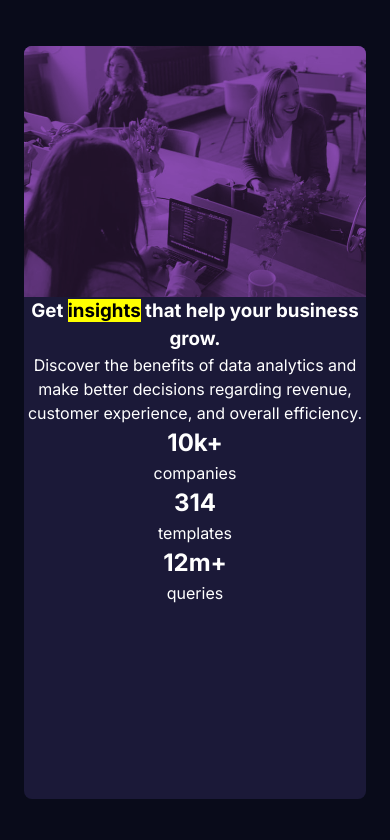
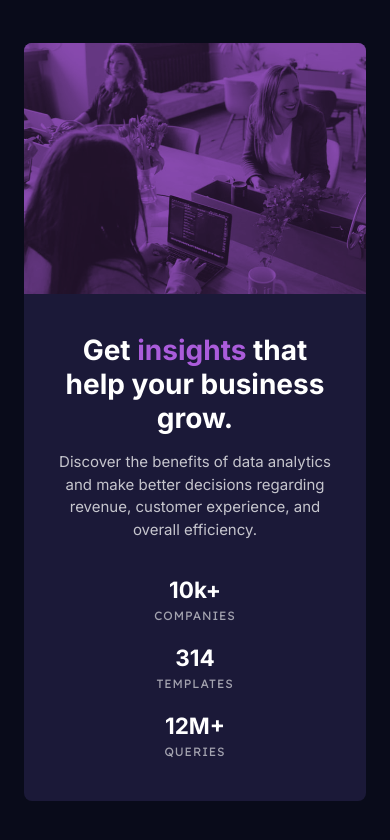
Before and after one commit to AdrianaMagdalena/stats-preview-card, a plain HTML site: page index.html in a window 390 px wide. Drawn offline with Linux system fonts and the light colour scheme.

Commit message:
Style page for mobile (width 375px)

```diff
--- a/index.html
+++ b/index.html
@@ -55,7 +55,7 @@
             <p>templates</p>
           </div>
           <div class="statistic">
-            <h2>12m+</h2>
+            <h2>12M+</h2>
             <p>queries</p>
           </div>
         </section>
--- a/styles.css
+++ b/styles.css
@@ -72,6 +72,7 @@ body {
   background-color: var(--clr-main-100);
   padding: 1.5rem;
   font-family: var(--ff-main);
+  font-size: var(--fs-basic);
   color: var(--fc-main-1000);
 }
 
@@ -80,8 +81,6 @@ body {
   border-radius: 0.5rem;
   overflow: hidden;
   text-align: center;
-  display: grid;
-  grid-template-rows: 1fr 2fr;
 }
 
 picture {
@@ -93,6 +92,43 @@ img {
   filter: contrast(0.65);
 }
 
+.text-container {
+  padding: 2.5rem 2rem;
+  display: flex;
+  flex-direction: column;
+  gap: 2rem;
+}
+
+.description h1 {
+  font-weight: var(--fw-700);
+  font-size: 1.75rem;
+  line-height: 1.2;
+  margin-bottom: 1rem;
+}
+
+.description p {
+  color: var(--fc-main-transp-75);
+}
+
+mark {
+  background-color: transparent;
+  color: var(--clr-accent-600);
+}
+
+.stats-container {
+  display: flex;
+  flex-direction: column;
+  gap: 1rem;
+}
+
+.statistic p {
+  font-family: var(--ff-accent);
+  font-size: 0.75rem;
+  color: var(--fc-secondary-transp-60);
+  text-transform: uppercase;
+  letter-spacing: 0.125ch;
+}
+
 /* attribution */
 .attribution {
   display: none;
```
